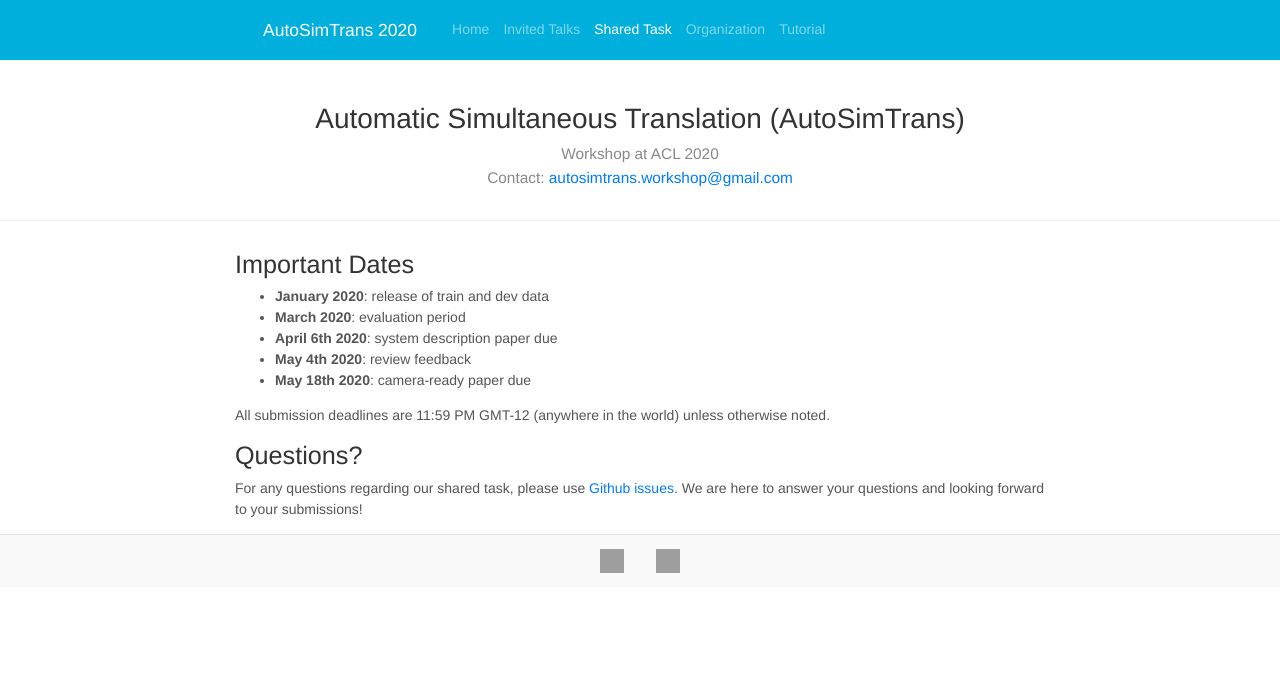
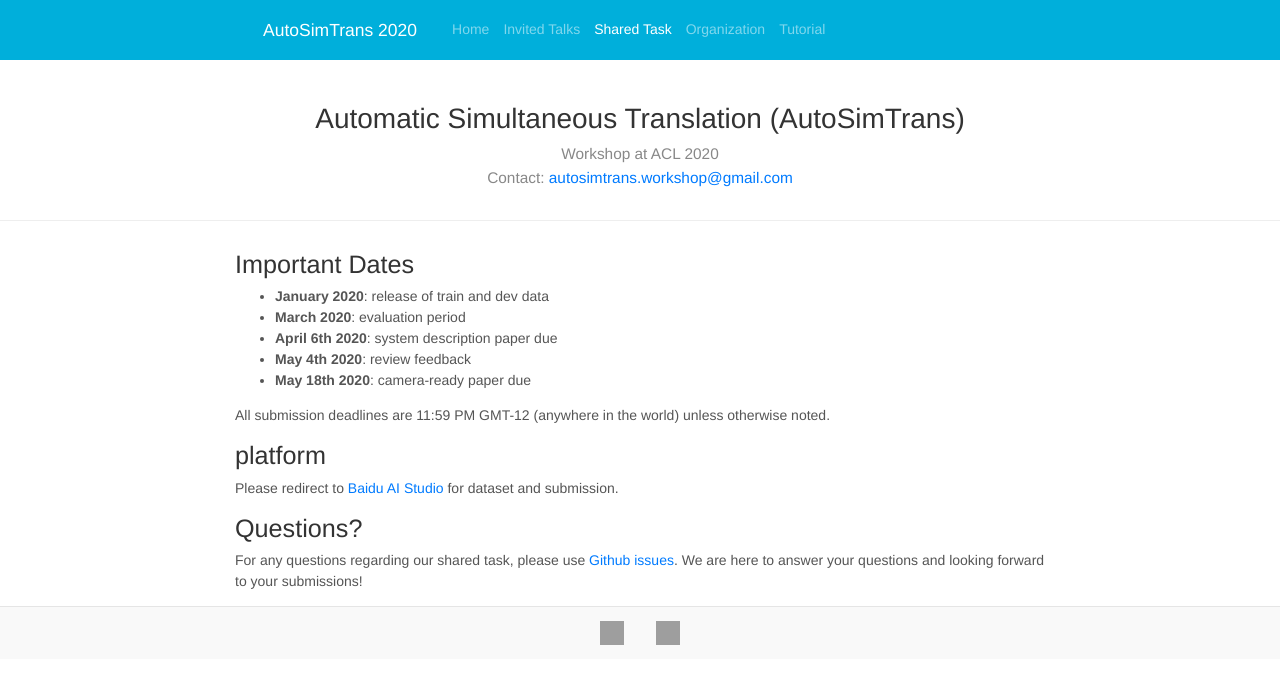
Before and after one commit to autosimtrans/autosimtrans.github.io, a Jekyll site: the page built from shared.md, in a window 1280 px wide. Shown: the top 684 px of the page. Built offline with Jekyll 4.4.1, drawn with Linux system fonts in a browser that asks for light colours; nearby versions of some CDN libraries; grey boxes are pictures that could not be loaded.

Commit message:
shared page update

```diff
--- a/shared.md
+++ b/shared.md
@@ -14,5 +14,8 @@ permalink: /shared
 
 All submission deadlines are 11:59 PM GMT-12 (anywhere in the world) unless otherwise noted.
 
+## platform
+Please redirect to [Baidu AI Studio](https://aistudio.baidu.com/aistudio/competition/detail/19?lang=en) for dataset and submission.
+
 ## Questions?
 For any questions regarding our shared task, please use [Github issues](https://github.com/autosimtrans/AutoSimTrans-Shared-Task-2020/issues). We are here to answer your questions and looking forward to your submissions!
```
